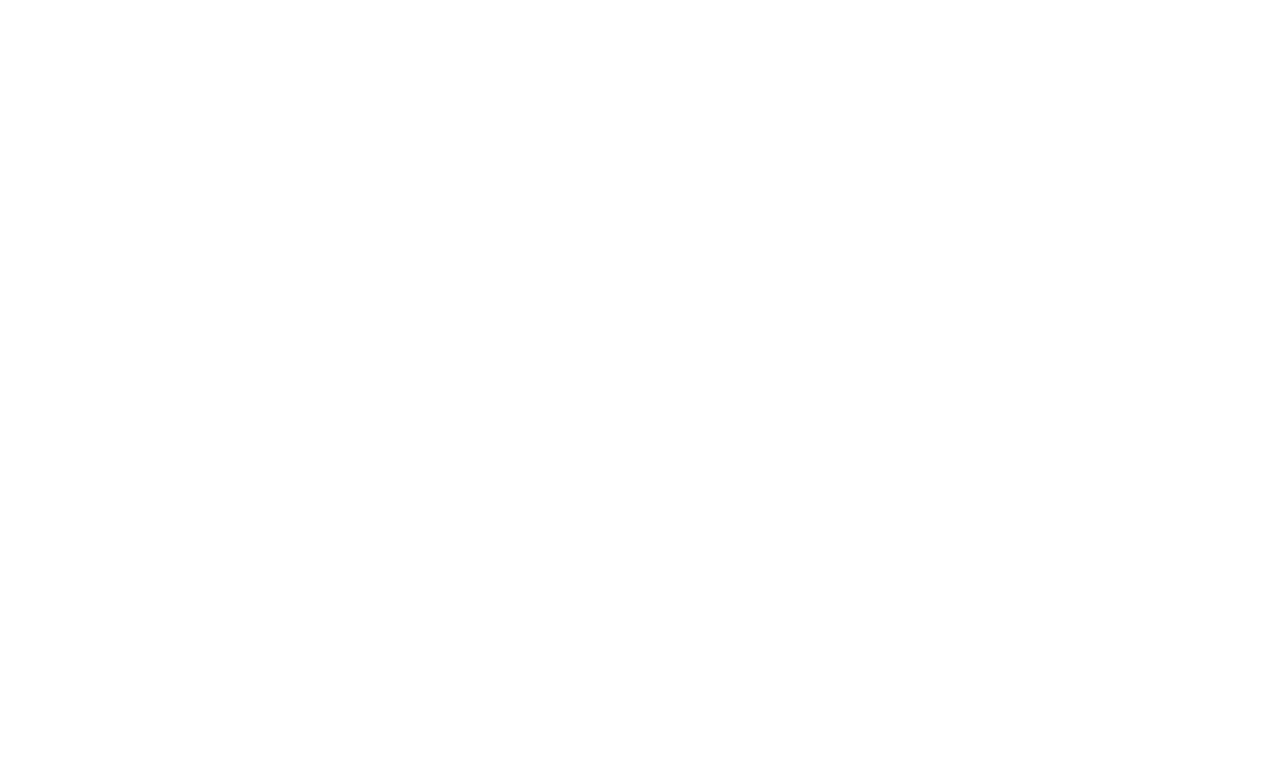
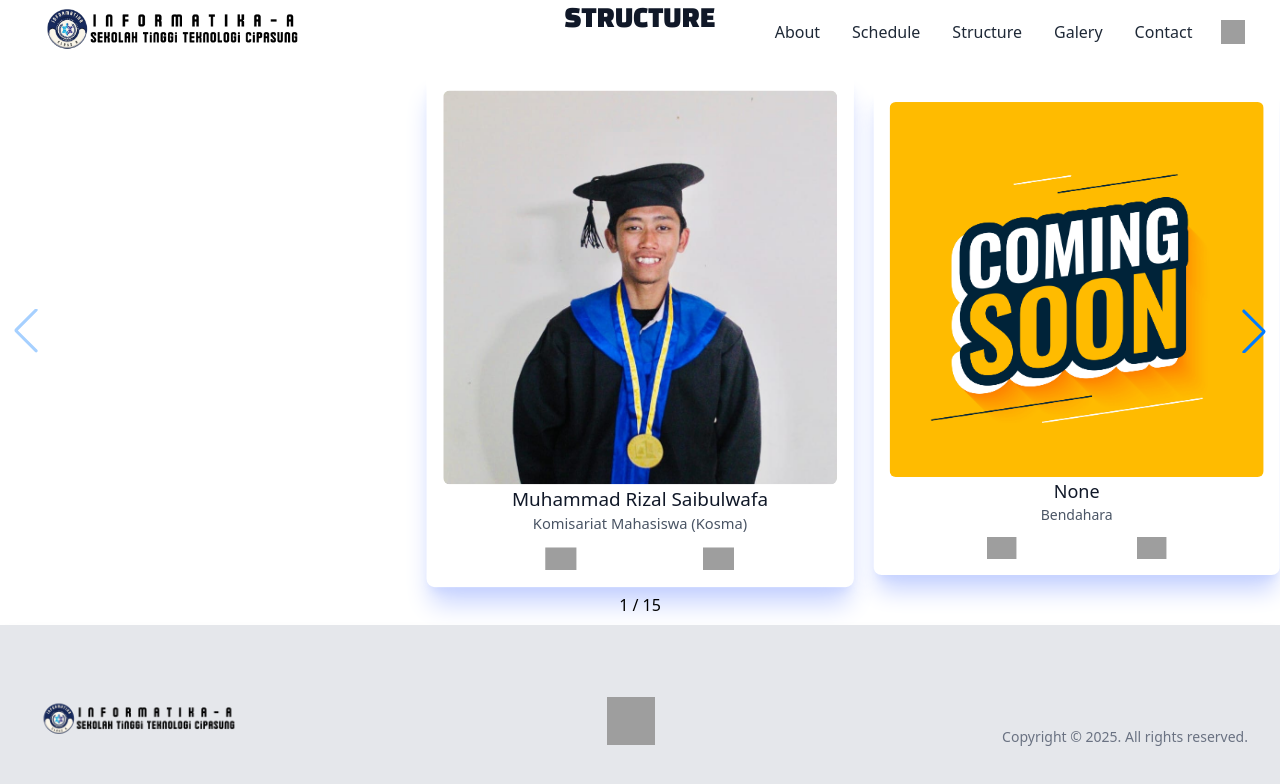
Before and after one commit to INFORMATIKA-A2025/INFORMATIKA2025, a Vue app: page /INFORMATIKA2025/structure in a window 1280 px wide. Before the commit this address had no page. Shown: the top 784 px of the page. Built offline with nearby package versions, Linux system fonts and the light colour scheme; grey boxes are pictures that could not be loaded; a web font is replaced by a local one.

Commit message:
update navbar link

```diff
--- a/src/components/Navbar.vue
+++ b/src/components/Navbar.vue
@@ -1,11 +1,11 @@
 <template>
   <div class="fixed top-0 w-full z-50 transition-all duration-300" :class="[isScrolled ? 'bg-white/90 backdrop-blur-md shadow-lg' : 'bg-transparent']" v-scroll="handleScroll">
     <div class="mx-auto flex h-16 max-w-screen-xl items-center px-4 sm:px-6 lg:px-8">
-      <a class="flex items-center" href="/">
+      <router-link class="flex items-center" to="/">
         <span class="sr-only">Home</span>
 
         <img src="../assets/STTC.png" alt="STTC" class="w-auto transition-all duration-300 pr-110" :class="[isScrolled ? 'h-10 md:h-42' : 'h-42 md:h-42']" />
-      </a>
+      </router-link>
 
       <div class="flex flex-1 items-center justify-end md:justify-between">
         <nav aria-label="Global" class="hidden md:block">
--- a/src/router/index.js
+++ b/src/router/index.js
@@ -59,7 +59,7 @@
 ];
 
 const router = createRouter({
-  history: createWebHistory(),
+  history: createWebHistory("/INFORMATIKA2025/"),
   routes,
 
   scrollBehavior(to, from, savedPosition) {
--- a/vite.config.js
+++ b/vite.config.js
@@ -7,7 +7,7 @@
 // https://vite.dev/config/
 export default defineConfig({
   plugins: [tailwindcss(), vue()],
-  base: "/INFORMATIKA-2025/",
+  base: "/INFORMATIKA2025/",
   resolve: {
     alias: {
       "@": fileURLToPath(new URL("./src", import.meta.url)),
```
Also changed, not shown: package.json (+5 -3 lines), 1 other file (tests, documents, lock files or other folders).
